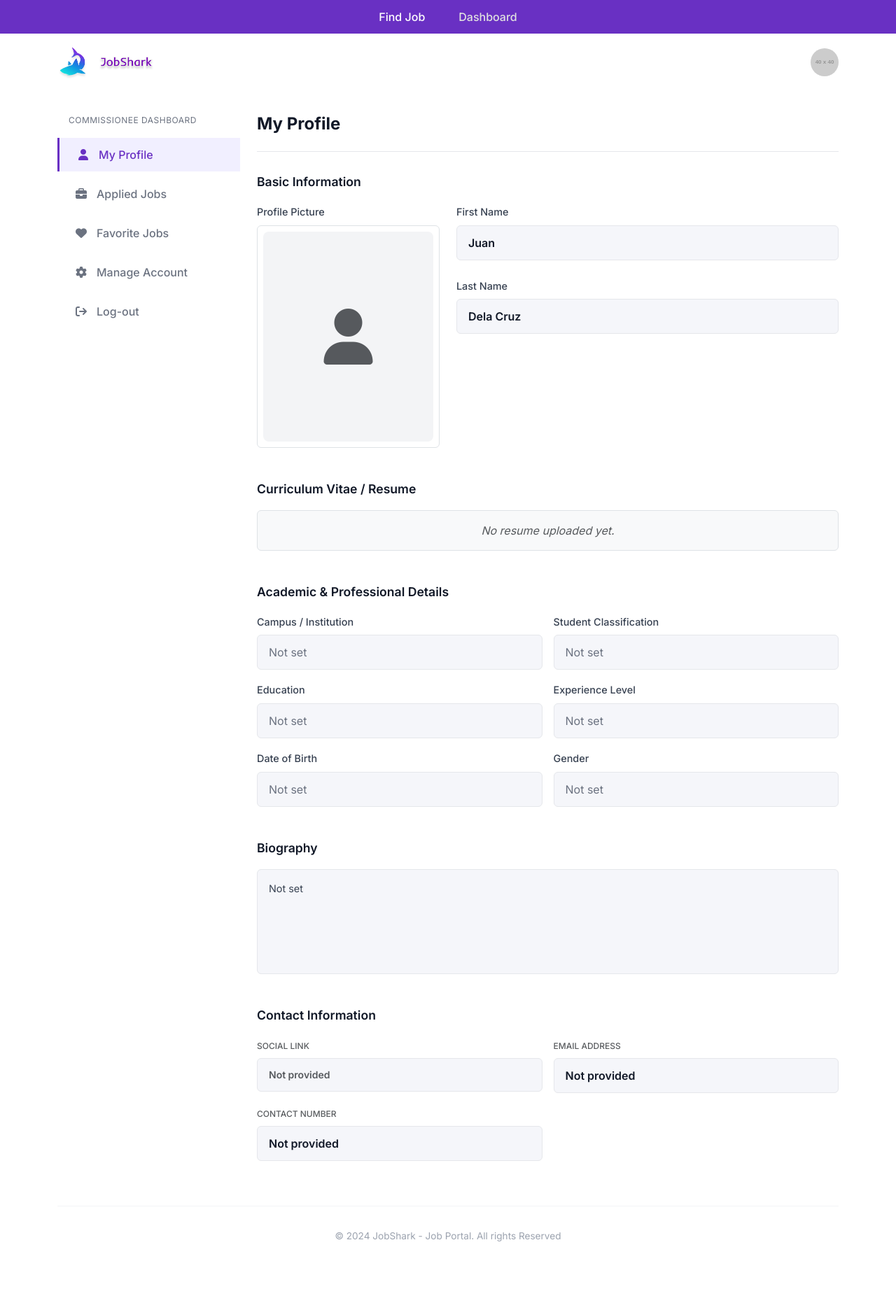
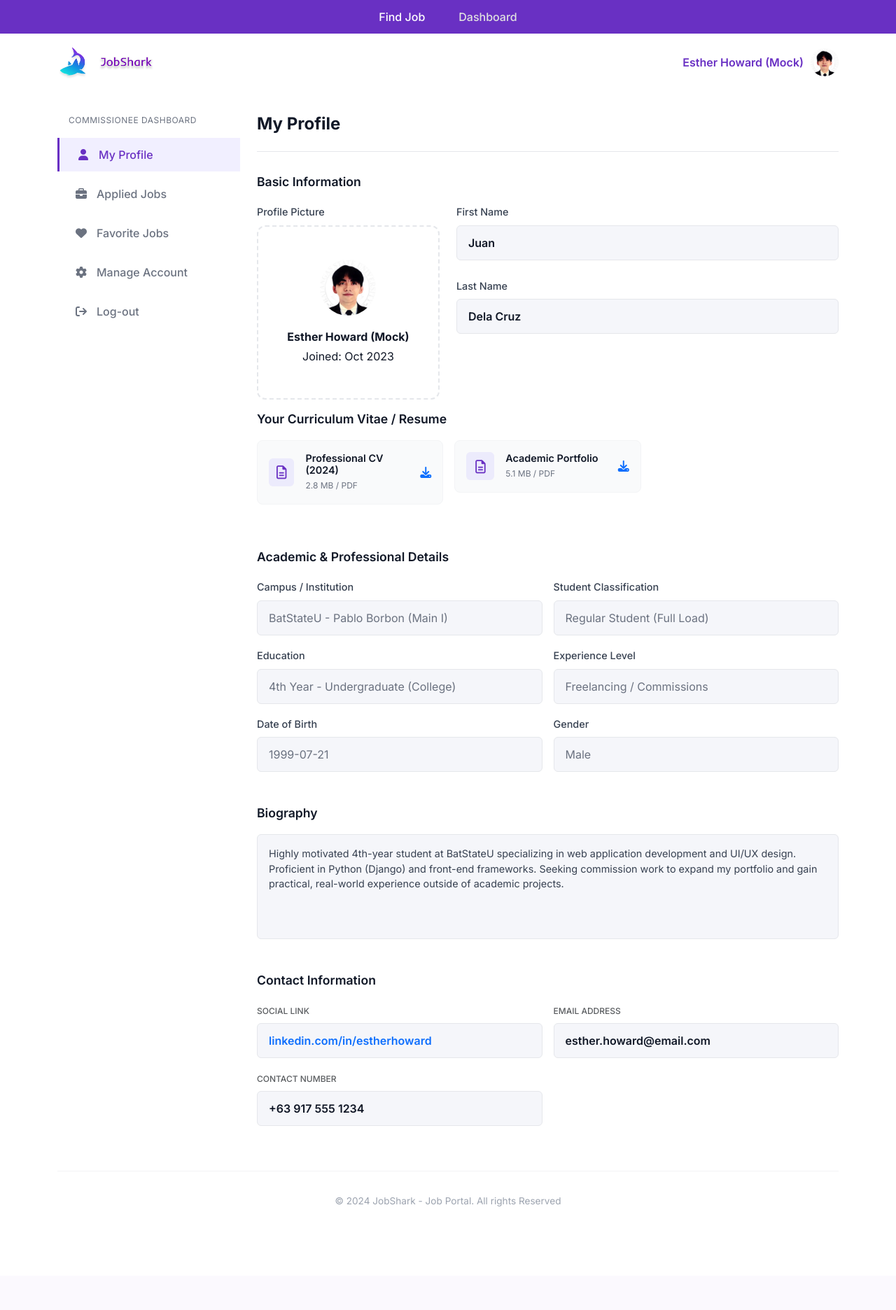
Before and after one commit to Shinnbeegpp/DSA-FINAL-PROJECT, a Django app: page /myprofile/commissionee in a window 1280 px wide. Shown: the whole page at 70% size. After the commit the page ends 1724 px from the top, so only its background shows below. Run offline with Django 5.2, Linux system fonts and the light colour scheme; grey boxes labelled with a size stand in for pictures from a placeholder-image service; some libraries are stand-ins or nearby versions.

Commit message:
Revert "Merge pull request #35 from Shinnbeegpp/jonard-myprofile-fix"
This reverts commit 6bc5b4da8f38b7a93b33defe2454551029b8ee29, reversing
changes made to 9cd78cedc865813df0e7da1a60dd625698302806.

```diff
--- a/jobshark/urls.py
+++ b/jobshark/urls.py
@@ -26,7 +26,7 @@ from users.views import homepage, sign_in, find_job_notsigned
 from users.views import registration, myjobs, find_job_candidate
 from users.views import commissionee_settings, commissioner_settings, post_job
 from users.views import applied_jobs, favorite_jobs, myprofile_commissioner
-from users.views import myprofile_commissionee, upload_resume, delete_resume, saved_candidates
+from users.views import myprofile_commissionee, upload_resume, delete_resume
 
 urlpatterns = [
     path('', homepage, name="homepage"),
@@ -47,7 +47,6 @@ urlpatterns = [
     path('myprofile/commissionee', myprofile_commissionee, name="myprofile_commissionee"),
     path('resume/upload/', upload_resume, name='upload_resume'),
     path('resume/delete/<int:pk>/', delete_resume, name='delete_resume'),
-    path('saved_candidates', saved_candidates, name='saved_candidates')
 ]
 
 if settings.DEBUG:
--- a/users/templates/myprofile_commissionee.html
+++ b/users/templates/myprofile_commissionee.html
@@ -332,24 +332,15 @@
         <div class="container">
             <div class="d-flex justify-content-between align-items-center">
                 <!-- Logo -->
-                <a class="navbar-brand d-flex align-items-center" href="{% url 'myprofile_commissionee' %}">
+                <a class="navbar-brand d-flex align-items-center" href="#">
                     <img src={% static "images/logo_name.png" %} alt="JobShark Logo"
-                    onerror="this.src='https://placehold.co/150x40/6930C3/ffffff?text=JobShark&font=inter'; this.onerror=null;">
+                    onerror="this.src='https://placehold.co/150x40/6c63ff/ffffff?text=JobShark&font=inter'; this.onerror=null;">
                 </a>
-
-                <div class="d-flex align-items-center gap-4">
-                    <div class="user-profile">
-                        <!-- Use Django template tags for user info -->
-                        <span class="user-name d-none d-md-block">
-                            {{ user.username }}
-                        </span>
-
-                        {% if user.userprofile.profile_picture %}
-                            <img src="{{ user.userprofile.profile_picture.url }}" alt="Profile" class="user-avatar">
-                        {% else %}
-                            <img src="https://placehold.co/40x40/E5E7EB/9CA3AF?text=U" alt="Profile" class="user-avatar">
-                        {% endif %}
-                    </div>
+                <!-- User Profile -->
+                <div class="user-profile">
+                    <span class="user-name d-none d-md-block">{{ user.first_name|default:"Esther Howard" }} {{ user.last_name|default:"(Mock)" }}</span>
+                    <img src="images/cris.jpg" alt="Profile" class="user-avatar"
+                         onerror="this.src='https://placehold.co/40x40/E5E7EB/9CA3AF?text=U'; this.onerror=null;">
                 </div>
             </div>
         </div>
@@ -403,20 +394,15 @@
                         <!-- Photo Display -->
                         <div class="col-md-4">
                             <label class="form-label">Profile Picture</label>
-                            <div class="p-2 border rounded" style="background-color: #fff;">
+                            <div class="profile-display-box flex flex-col justify-center items-center h-full">
 
-                                {% if user.userprofile.profile_picture %}
-                                    <img src="{{ user.userprofile.profile_picture.url }}"
-                                        alt="Profile"
-                                        class="img-fluid"
-                                        style="width: 100%; height: 300px; object-fit: cover; object-position: center; border-radius: 8px;">
-                                {% else %}
-                                    <div class="d-flex align-items-center justify-content-center"
-                                        style="width: 100%; height: 300px; background-color: #F3F4F6; border-radius: 8px;">
-                                        <i class="fa-solid fa-user text-muted" style="font-size: 5rem;"></i>
-                                    </div>
-                                {% endif %}
+                                <img src="images/cris.jpg" alt="Profile" style="width: 80px; height: 80px; border-radius: 50%; object-fit: cover; margin-bottom: 10px;"
+                                     onerror="this.src='https://placehold.co/80x80/E5E7EB/9CA3AF?text=U'; this.onerror=null;">
 
+                                <div class="fw-bold mb-1 mt-2">
+                                    {{ user.first_name|default:"Esther Howard" }} {{ user.last_name|default:"(Mock)" }}
+                                </div>
+                                <div class="upload-subtext">Joined: {{ user.date_joined|date:"M Y"|default:"Oct 2023" }}</div>
                             </div>
                         </div>
                         <!-- Full Name Display -->
@@ -440,40 +426,33 @@
 
                 <!-- CV/Resume Section (DISPLAY MODE - VIEW ONLY) -->
                 <section class="mb-5">
-                    <h5 class="section-title">Curriculum Vitae / Resume</h5>
+                    <h5 class="section-title">Your Curriculum Vitae / Resume</h5>
                     <div class="row g-3">
-
-                        {% for resume in user.resumes.all %}
+                        <!-- Resume Card 1 (Display Only) -->
                         <div class="col-md-4">
-                            <div class="p-3 border rounded d-flex align-items-center justify-content-between" style="background-color: #fff;">
-
-                                <a href="{{ resume.file.url }}" target="_blank" class="text-decoration-none text-dark d-flex align-items-center gap-3 w-100">
-                                    <div class="text-danger">
-                                        <i class="fa-regular fa-file-pdf fs-3"></i>
-                                    </div>
-
-                                    <div style="overflow: hidden;">
-                                        <h6 class="mb-0 text-truncate" style="max-width: 150px; font-size: 0.95rem;">
-                                            {{ resume.filename }}
-                                        </h6>
-
-                                    </div>
+                            <div class="resume-card">
+                                <div class="file-icon"><i class="fa-regular fa-file-lines"></i></div>
+                                <div class="resume-info"><h6>Professional CV (2024)</h6><span>2.8 MB / PDF</span></div>
+                                <!-- REMOVED DELETE ACTION -->
+                                <a href="#" class="resume-actions text-primary" title="Download">
+                                     <i class="fa-solid fa-download"></i>
                                 </a>
-
-                                <a href="{{ resume.file.url }}" download class="text-secondary ms-2" title="Download">
-                                    <i class="fa-solid fa-download"></i>
-                                </a>
-
                             </div>
                         </div>
-                        {% empty %}
-                            <div class="col-12">
-                                <div class="p-3 border rounded bg-light text-muted text-center fst-italic">
-                                    No resume uploaded yet.
-                                </div>
+
+                        <!-- Resume Card 2 (Display Only) -->
+                        <div class="col-md-4">
+                            <div class="resume-card">
+                                <div class="file-icon"><i class="fa-regular fa-file-lines"></i></div>
+                                <div class="resume-info"><h6>Academic Portfolio</h6><span>5.1 MB / PDF</span></div>
+                                <!-- REMOVED DELETE ACTION -->
+                                <a href="#" class="resume-actions text-primary" title="Download">
+                                     <i class="fa-solid fa-download"></i>
+                                </a>
                             </div>
-                        {% endfor %}
+                        </div>
 
+                        <!-- REMOVED ADD RESUME BOX -->
                     </div>
                 </section>
 
@@ -485,7 +464,7 @@
                         <div class="col-md-6">
                             <label class="form-label">Campus / Institution</label>
                             <div class="display-box display-box-muted">
-                                {{ user.userprofile.campus_institution|default:"Not set" }}
+                                BatStateU - Pablo Borbon (Main I)
                             </div>
                         </div>
 
@@ -493,29 +472,28 @@
                         <div class="col-md-6">
                             <label class="form-label">Student Classification</label>
                             <div class="display-box display-box-muted">
-                                {{ user.userprofile.student_classification|default:"Not set" }}
+                                Regular Student (Full Load)
                             </div>
                         </div>
                         <!-- Education -->
                         <div class="col-md-6">
                             <label class="form-label">Education</label>
                             <div class="display-box display-box-muted">
-                                {{ user.userprofile.education|default:"Not set" }}
+                                4th Year - Undergraduate (College)
                             </div>
                         </div>
                         <!-- Experience Level -->
                         <div class="col-md-6">
                             <label class="form-label">Experience Level</label>
                             <div class="display-box display-box-muted">
-                                {{ user.userprofile.experience_level|default:"Not set" }}
+                                Freelancing / Commissions
                             </div>
                         </div>
                         <!-- Date of Birth -->
                         <div class="col-md-6">
                             <label class="form-label">Date of Birth</label>
                             <div class="display-box display-box-muted">
-
-                                {{ user.userprofile.date_of_birth|date:"F j, Y"|default:"Not set" }}
+                                1999-07-21
                             </div>
                         </div>
 
@@ -523,7 +501,7 @@
                         <div class="col-md-6">
                             <label class="form-label">Gender</label>
                             <div class="display-box display-box-muted">
-                                {{ user.userprofile.gender|default:"Not set" }}
+                                Male
                             </div>
                         </div>
 
@@ -535,7 +513,8 @@
                     <h5 class="section-title">Biography</h5>
                     <div class="bio-display-container">
                         <p class="mb-0">
-                            {{ user.userprofile.biography|default:"Not set" }}
+                            Highly motivated 4th-year student at BatStateU specializing in web application development and UI/UX design. Proficient in Python (Django) and front-end frameworks. Seeking commission work to expand my portfolio and gain practical, real-world experience outside of academic projects.
+                        </p>
                     </div>
                     <!-- REMOVED SAVE BUTTONS -->
                 </section>
@@ -547,26 +526,22 @@
                         <div class="col-md-6">
                             <label class="form-label text-uppercase text-muted" style="font-size: 0.75rem !important;">Social Link</label>
                             <div class="display-box">
-                                {% if user.userprofile.social_link %}
-                                    <a href="{{ user.userprofile.social_link }}" target="_blank" class="text-decoration-none text-primary text-truncate" style="max-width: 100%; display: block;">
-                                        {{ user.userprofile.social_link }}
-                                    </a>
-                                {% else %}
-                                    <span class="text-muted small">Not provided</span>
-                                {% endif %}
+                                <a href="https://linkedin.com/in/estherhoward" target="_blank" class="text-decoration-none text-primary">
+                                    linkedin.com/in/estherhoward
+                                </a>
                             </div>
                         </div>
                         <div class="col-md-6">
                             <label class="form-label text-uppercase text-muted" style="font-size: 0.75rem !important;">Email Address</label>
                             <div class="display-box">
-                                 {{ user.email|default:"Not provided" }}
+                                {{ user.email|default:"esther.howard@email.com" }}
                             </div>
                         </div>
 
                         <div class="col-md-6">
                             <label class="form-label text-uppercase text-muted" style="font-size: 0.75rem !important;">Contact Number</label>
                             <div class="display-box">
-                                {{ user.userprofile.phone_number|default:"Not provided" }}
+                                +63 917 555 1234
                             </div>
                         </div>
                     </div>
--- a/users/views.py
+++ b/users/views.py
@@ -211,6 +211,3 @@ def applied_jobs(request):
 #@login_required
 def favorite_jobs(request):
     return render(request,'favorite_jobs.html')
-
-def saved_candidates(request):
-    return render(request,'saved_candidates.html')
```
Also changed, not shown: users/templates/commissionee_settings.html (+14 -58 lines), users/templates/commissioner_settings.html (+12 -26 lines), users/templates/myjobs.html (+6 -10 lines), users/templates/myprofile_commissioner.html (+26 -29 lines), users/templates/post_job.html (+6 -10 lines), users/templates/saved_candidates.html (+8 -24 lines), media/profile_pics/29d06e8e-e23c-4eae-9a6e-113f9f8081ad.jpg (deleted), media/profile_pics/29d06e8e-e23c-4eae-9a6e-113f9f8081ad_5CmnysV.jpg (deleted), media/profile_pics/7db83531-db70-4882-8137-0dc15be9eec4.jpg (deleted), media/profile_pics/bg.jpg (deleted).
